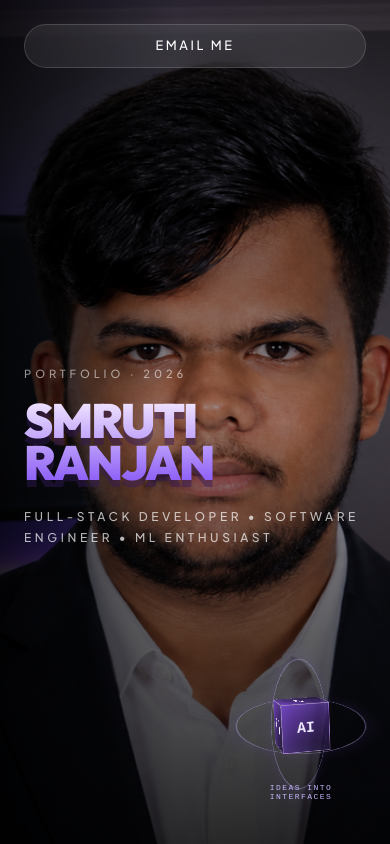
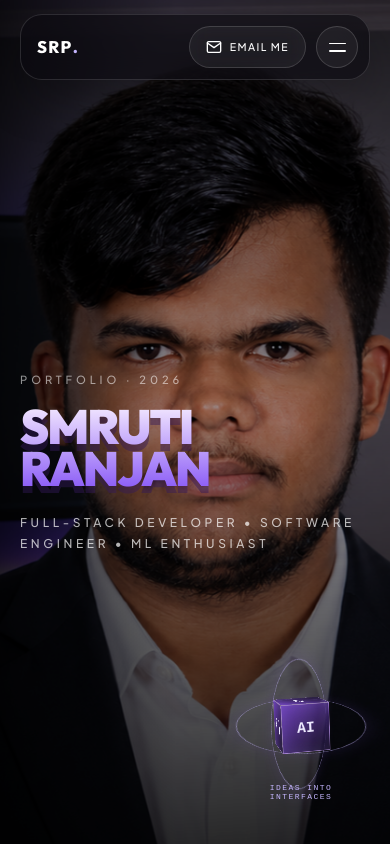
Before and after one commit to smrutiparhi/Smruti_Parhi, a React (Vite) app: page / in a window 390 px wide. Shown: the top 844 px of the page. Built offline with nearby package versions, Linux system fonts and the light colour scheme.

Commit message:
Add responsive mobile navigation

```diff
--- a/src/components/Hero.css
+++ b/src/components/Hero.css
@@ -110,6 +110,67 @@
   border-color: rgba(255, 255, 255, 0.4);
 }
 
+.hero-header-actions {
+  display: flex;
+  align-items: center;
+  gap: 10px;
+}
+
+.email-me-btn svg {
+  display: none;
+  width: 16px;
+  height: 16px;
+}
+
+.hero-mobile-brand,
+.hero-menu-toggle,
+.hero-mobile-menu {
+  display: none;
+}
+
+.hero-mobile-brand {
+  font-family: 'Outfit', sans-serif;
+  font-size: 1.05rem;
+  font-weight: 800;
+  letter-spacing: 0.08em;
+  color: #ffffff;
+}
+
+.hero-mobile-brand span {
+  color: #c4b5fd;
+}
+
+.hero-menu-toggle {
+  align-items: center;
+  justify-content: center;
+  width: 42px;
+  height: 42px;
+  padding: 0;
+  flex-direction: column;
+  gap: 6px;
+  border: 1px solid rgba(255, 255, 255, 0.16);
+  border-radius: 50%;
+  background: rgba(255, 255, 255, 0.055);
+}
+
+.hero-menu-toggle span {
+  display: block;
+  width: 17px;
+  height: 1.5px;
+  border-radius: 999px;
+  background: #ffffff;
+  transition: transform 260ms ease;
+}
+
+.hero-menu-toggle.is-open span:first-child {
+  transform: translateY(3.75px) rotate(45deg);
+}
+
+.hero-menu-toggle.is-open span:last-child {
+  transform: translateY(-3.75px) rotate(-45deg);
+}
+
+
 /* Huge Headline content */
 .hero-text-area {
   flex: 1;
@@ -213,14 +274,99 @@
 /* ---------- Responsive Adjustments ---------- */
 @media (max-width: 768px) {
   .hero-container {
-    padding: 0 24px;
+    padding: 0 20px;
   }
-  .nav-menu {
-    gap: 28px;
+
+  .hero-header {
+    height: 66px;
+    margin-top: 14px;
+    padding: 10px 11px 10px 16px;
+    border: 1px solid rgba(255, 255, 255, 0.13);
+    border-radius: 22px;
+    background: rgba(10, 9, 15, 0.62);
+    box-shadow: 0 18px 45px rgba(0, 0, 0, 0.26);
+    backdrop-filter: blur(18px);
+    -webkit-backdrop-filter: blur(18px);
   }
-  .hero-header {
-    padding-top: 24px;
+
+  .hero-nav {
+    display: none;
   }
+
+  .hero-mobile-brand,
+  .hero-menu-toggle {
+    display: flex;
+  }
+
+  .email-me-btn {
+    min-height: 42px;
+    width: auto;
+    padding: 0 16px;
+    gap: 8px;
+    font-size: 0.66rem;
+    letter-spacing: 0.13em;
+    background: rgba(255, 255, 255, 0.07);
+  }
+
+  .email-me-btn svg {
+    display: block;
+  }
+
+  .hero-mobile-menu {
+    position: absolute;
+    top: 92px;
+    right: 20px;
+    left: 20px;
+    z-index: 98;
+    display: block;
+    padding: 10px;
+    border: 1px solid rgba(216, 180, 254, 0.16);
+    border-radius: 24px;
+    background: rgba(9, 8, 14, 0.92);
+    box-shadow: 0 28px 70px rgba(0, 0, 0, 0.48);
+    backdrop-filter: blur(24px);
+    -webkit-backdrop-filter: blur(24px);
+  }
+
+  .hero-mobile-menu ul {
+    display: grid;
+    margin: 0;
+    padding: 0;
+    list-style: none;
+  }
+
+  .hero-mobile-menu li + li {
+    border-top: 1px solid rgba(255, 255, 255, 0.075);
+  }
+
+  .hero-mobile-menu a {
+    display: flex;
+    align-items: center;
+    gap: 18px;
+    min-height: 54px;
+    padding: 0 14px;
+    border-radius: 14px;
+    color: rgba(255, 255, 255, 0.82);
+    font-family: 'Outfit', sans-serif;
+    font-size: 1rem;
+    font-weight: 600;
+    letter-spacing: 0.02em;
+  }
+
+  .hero-mobile-menu a:hover,
+  .hero-mobile-menu a:focus-visible {
+    color: #ffffff;
+    background: rgba(167, 139, 250, 0.1);
+    outline: none;
+  }
+
+  .hero-mobile-menu a span {
+    color: #a78bfa;
+    font-size: 0.62rem;
+    font-weight: 700;
+    letter-spacing: 0.12em;
+  }
+
   .hero-text-area {
     margin-top: 0;
   }
@@ -233,16 +379,19 @@
 }
 
 @media (max-width: 480px) {
-  .hero-header {
-    height: auto;
-    flex-direction: row;
-    align-items: center;
-  }
-  .hero-nav {
-    display: none; /* Hide nav menu links on tiny mobile home screens, email button remains */
-  }
   .email-me-btn {
-    width: 100%;
+    width: auto;
     text-align: center;
   }
 }
+
+@media (max-width: 360px) {
+  .email-me-btn {
+    width: 42px;
+    padding: 0;
+  }
+
+  .email-me-btn span {
+    display: none;
+  }
+}
--- a/src/components/Hero.jsx
+++ b/src/components/Hero.jsx
@@ -1,5 +1,6 @@
-import { useRef } from 'react';
-import { motion, useScroll, useTransform } from 'framer-motion';
+import { useRef, useState } from 'react';
+import { AnimatePresence, motion, useScroll, useTransform } from 'framer-motion';
+import { FiMail } from 'react-icons/fi';
 import usePointerDepth from '../hooks/usePointerDepth';
 import './Hero.css';
 
@@ -13,6 +14,7 @@ const navLinks = [
 
 export default function Hero() {
   const containerRef = useRef(null);
+  const [mobileMenuOpen, setMobileMenuOpen] = useState(false);
 
   const depth = usePointerDepth(3);
   const { scrollYProgress } = useScroll({ target: containerRef, offset: ['start start', 'end start'] });
@@ -20,6 +22,7 @@ export default function Hero() {
 
   const handleNavClick = (e, href) => {
     e.preventDefault();
+    setMobileMenuOpen(false);
     const target = document.querySelector(href);
     if (target) {
       target.scrollIntoView({ behavior: depth.reducedMotion ? 'instant' : 'smooth', block: 'start' });
@@ -54,6 +57,14 @@ export default function Hero() {
           transition={{ duration: 0.6, delay: 0.1 }}
           className="hero-header"
         >
+          <a
+            href="#home"
+            className="hero-mobile-brand"
+            onClick={(e) => handleNavClick(e, '#home')}
+            aria-label="Back to top"
+          >
+            SRP<span>.</span>
+          </a>
           <nav className="hero-nav">
             <ul className="nav-menu">
               {navLinks.map((link) => (
@@ -69,14 +80,58 @@ export default function Hero() {
               ))}
             </ul>
           </nav>
+          <div className="hero-header-actions">
             <a
               href="#contact"
               className="email-me-btn"
               onClick={(e) => handleNavClick(e, '#contact')}
             >
-            Email me
+              <FiMail aria-hidden="true" />
+              <span>Email me</span>
             </a>
+            <button
+              type="button"
+              className={`hero-menu-toggle ${mobileMenuOpen ? 'is-open' : ''}`}
+              onClick={() => setMobileMenuOpen((open) => !open)}
+              aria-label={mobileMenuOpen ? 'Close navigation menu' : 'Open navigation menu'}
+              aria-expanded={mobileMenuOpen}
+              aria-controls="hero-mobile-menu"
+            >
+              <span />
+              <span />
+            </button>
+          </div>
         </motion.header>
+
+        <AnimatePresence>
+          {mobileMenuOpen && (
+            <motion.nav
+              id="hero-mobile-menu"
+              className="hero-mobile-menu"
+              aria-label="Mobile navigation"
+              initial={{ opacity: 0, y: -12, scale: 0.98 }}
+              animate={{ opacity: 1, y: 0, scale: 1 }}
+              exit={{ opacity: 0, y: -10, scale: 0.98 }}
+              transition={{ duration: 0.24, ease: [0.22, 1, 0.36, 1] }}
+            >
+              <ul>
+                {navLinks.map((link, index) => (
+                  <motion.li
+                    key={link.label}
+                    initial={{ opacity: 0, x: -10 }}
+                    animate={{ opacity: 1, x: 0 }}
+                    transition={{ delay: index * 0.035 }}
+                  >
+                    <a href={link.href} onClick={(e) => handleNavClick(e, link.href)}>
+                      <span>{String(index + 1).padStart(2, '0')}</span>
+                      {link.label}
+                    </a>
+                  </motion.li>
+                ))}
+              </ul>
+            </motion.nav>
+          )}
+        </AnimatePresence>
 
         {/* Huge Middle Text Area */}
         <motion.div className="hero-text-area" style={depth.style}>
```
Lines whose indentation alone changed are shown as unchanged.
